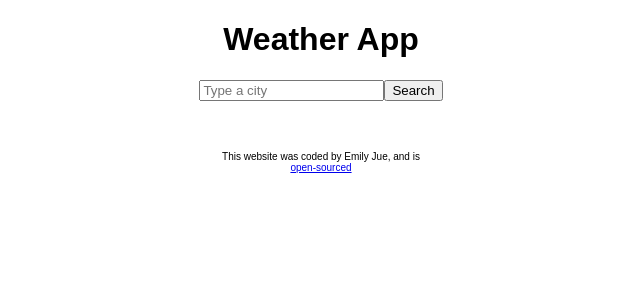
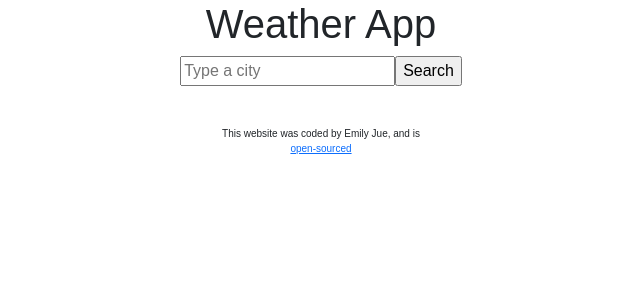
Before and after one commit to emilyjue/react-weather-app, a React (Create React App) app: page / in a window 1280 px wide. Shown: the top 300 px of the page, without its empty margins (319-959 px from the left). Built offline with nearby package versions, Linux system fonts and the light colour scheme.

Commit message:
Added bootstrap

```diff
--- a/package.json
+++ b/package.json
@@ -7,6 +7,7 @@
     "@testing-library/react": "^13.4.0",
     "@testing-library/user-event": "^13.5.0",
     "axios": "^1.3.4",
+    "bootstrap": "^5.2.3",
     "react": "^18.2.0",
     "react-dom": "^18.2.0",
     "react-scripts": "5.0.1",
--- a/src/App.js
+++ b/src/App.js
@@ -4,16 +4,21 @@ import "./style.css";
 export default function App() {
   return (
     <div className="App">
+      <div className="container">
         <h1>Weather App</h1>
         <Search />
         <footer>
           <p class="github-link">
             This website was coded by Emily Jue, and is <br />
-          <a href="https://github.com/emilyjue/week4" target="_blank ">
+            <a
+              href="https://github.com/emilyjue/react-weather-app"
+              target="_blank "
+            >
               open-sourced
             </a>
           </p>
         </footer>
       </div>
+    </div>
   );
 }
--- a/src/index.js
+++ b/src/index.js
@@ -1,6 +1,7 @@
 import React from "react";
 import ReactDOM from "react-dom/client";
 import "./index.css";
+import "bootstrap/dist/css/bootstrap.min.css";
 import App from "./App";
 import reportWebVitals from "./reportWebVitals";
 
```
Also changed, not shown: 1 other file (tests, documents, lock files or other folders). Lines whose indentation alone changed are shown as unchanged.
